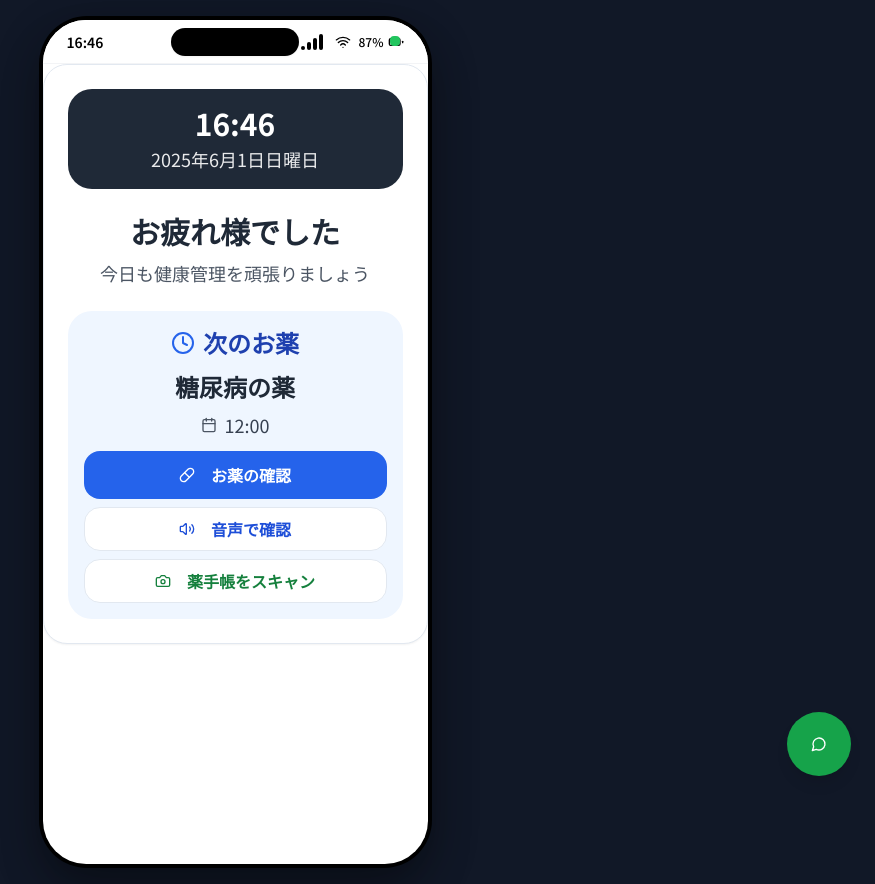
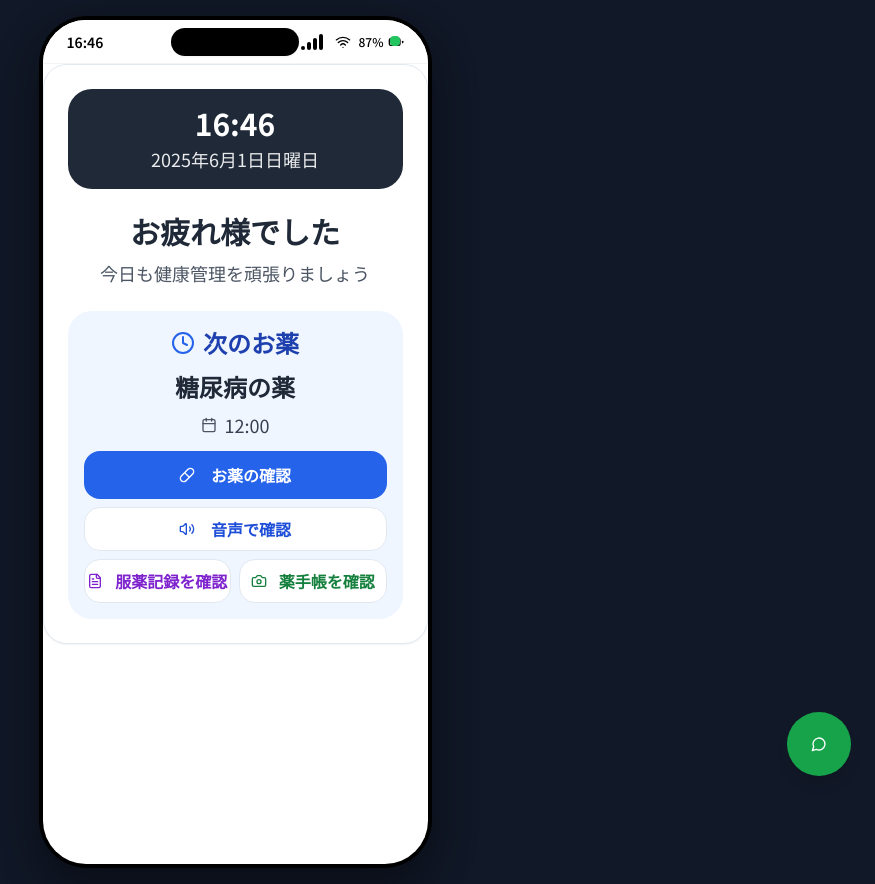
Before and after one commit to LLINLU/oyakudachi-pill-pal, a React (Vite) app: page / in a window 1280 px wide. Shown: the whole page, without its empty margins (405-1280 px from the left). Built offline with nearby package versions, Linux system fonts and the light colour scheme.

Commit message:
Add "薬手帳を確認" button
Replaced the "薬手帳をスキャン" button with "薬手帳を確認" button in the HomePage component.

```diff
--- a/src/components/HomePage.tsx
+++ b/src/components/HomePage.tsx
@@ -2,7 +2,7 @@
 import React from 'react';
 import { Card, CardContent } from '@/components/ui/card';
 import { Button } from '@/components/ui/button';
-import { Clock, Pill, Calendar, Camera, Volume2 } from 'lucide-react';
+import { Clock, Pill, Calendar, Camera, Volume2, FileText } from 'lucide-react';
 
 interface NextMedication {
   id: number;
@@ -37,6 +37,11 @@ export const HomePage: React.FC<HomePageProps> = ({
     day: 'numeric',
     weekday: 'long'
   });
+
+  const handleCheckMedicineRecord = () => {
+    // Placeholder function for checking medicine record
+    console.log('Check medicine record clicked');
+  };
 
   return (
     <Card className="w-full max-w-md rounded-3xl overflow-hidden bg-white">
@@ -109,16 +114,27 @@ export const HomePage: React.FC<HomePageProps> = ({
                 </Button>
               )}
 
+              <div className="grid grid-cols-2 gap-2">
+                <Button
+                  onClick={handleCheckMedicineRecord}
+                  variant="outline"
+                  className="h-10 hover:bg-purple-50 text-sm font-semibold rounded-2xl transition-all duration-300 hover:scale-105 text-purple-700"
+                >
+                  <FileText className="h-4 w-4 mr-1" />
+                  服薬記録を確認
+                </Button>
+
                 {onScanHandbook && (
                   <Button
                     onClick={onScanHandbook}
                     variant="outline"
-                  className="w-full h-10 hover:bg-green-50 text-sm font-semibold rounded-2xl transition-all duration-300 hover:scale-105 text-green-700"
+                    className="h-10 hover:bg-green-50 text-sm font-semibold rounded-2xl transition-all duration-300 hover:scale-105 text-green-700"
                   >
-                  <Camera className="h-4 w-4 mr-2" />
-                  薬手帳をスキャン
+                    <Camera className="h-4 w-4 mr-1" />
+                    薬手帳を確認
                   </Button>
                 )}
+              </div>
             </div>
           </div>
         ) : (
@@ -131,16 +147,27 @@ export const HomePage: React.FC<HomePageProps> = ({
               本日のお薬はすべて完了です
             </p>
 
+            <div className="grid grid-cols-2 gap-2">
+              <Button
+                onClick={handleCheckMedicineRecord}
+                variant="outline"
+                className="h-10 hover:bg-purple-50 text-sm font-semibold rounded-2xl transition-all duration-300 hover:scale-105 text-purple-700"
+              >
+                <FileText className="h-4 w-4 mr-1" />
+                服薬記録を確認
+              </Button>
+
               {onScanHandbook && (
                 <Button
                   onClick={onScanHandbook}
                   variant="outline"
-                className="w-full h-10 hover:bg-green-50 text-sm font-semibold rounded-2xl transition-all duration-300 hover:scale-105 text-green-700"
+                  className="h-10 hover:bg-green-50 text-sm font-semibold rounded-2xl transition-all duration-300 hover:scale-105 text-green-700"
                 >
-                <Camera className="h-4 w-4 mr-2" />
-                薬手帳をスキャン
+                  <Camera className="h-4 w-4 mr-1" />
+                  薬手帳を確認
                 </Button>
               )}
+            </div>
           </div>
         )}
       </CardContent>
```
Lines whose indentation alone changed are shown as unchanged.
